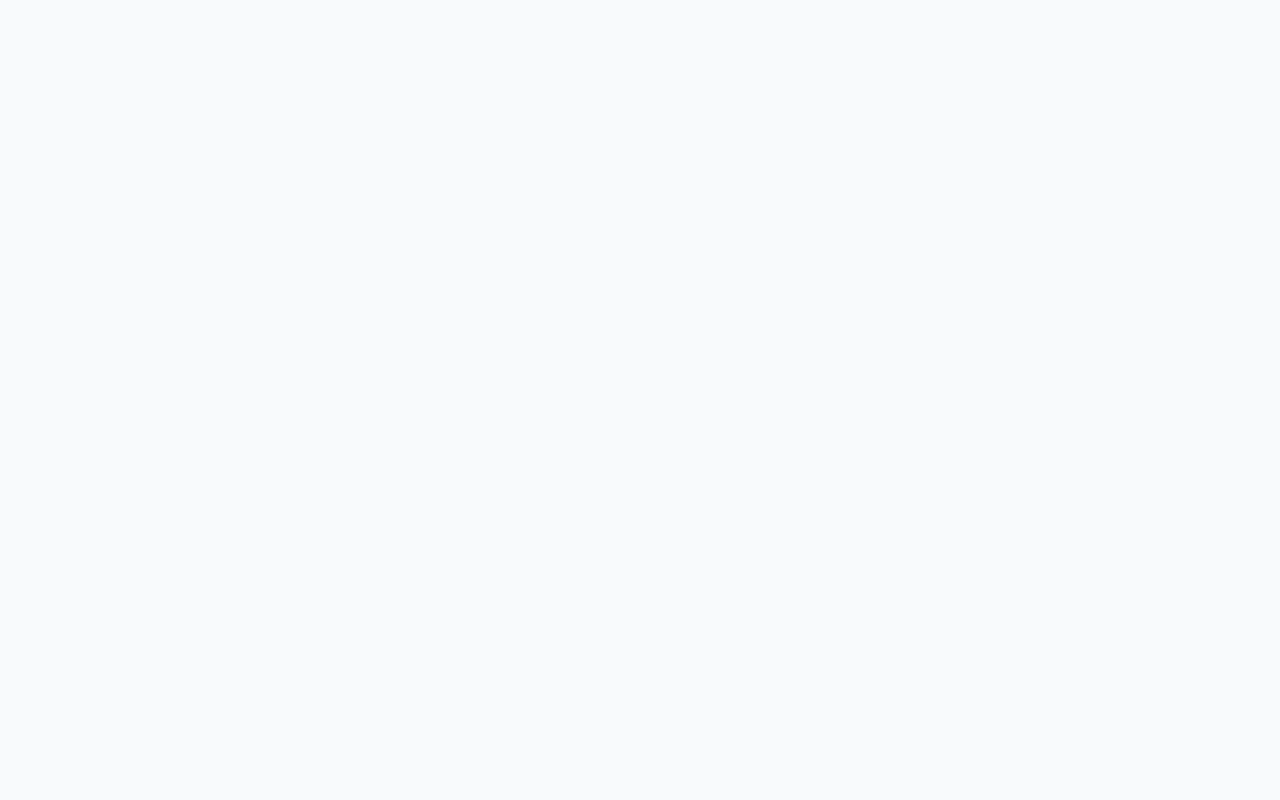
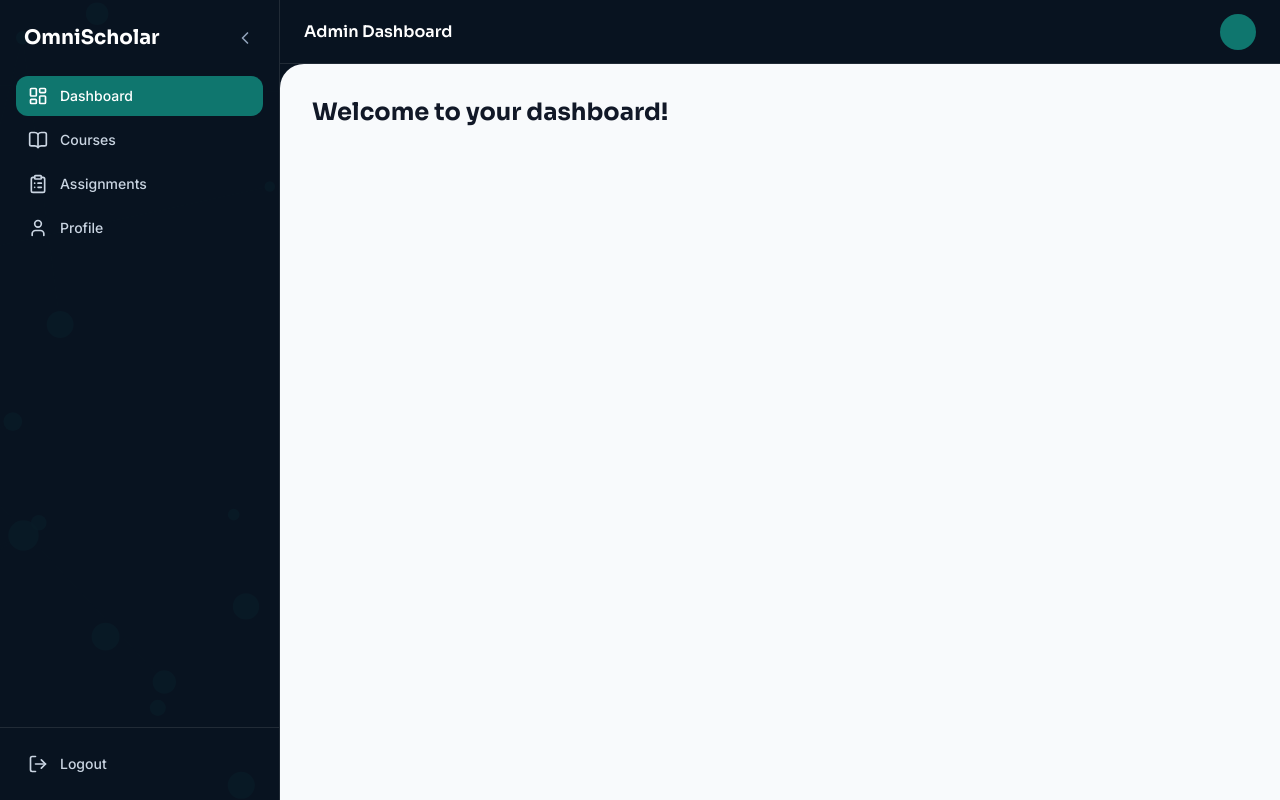
Before and after one commit to Sunita-lab/OmniScholar, a React (Vite) app in the folder frontend/: page /dashboard in a window 1280 px wide. Before the commit this address had no page. Built offline with nearby package versions, Linux system fonts and the light colour scheme; sample sign-in values are in the browser's storage.

Commit message:
feat: add protected routes and dashboard layout with sidebar

```diff
--- a/frontend/src/App.jsx
+++ b/frontend/src/App.jsx
@@ -1,7 +1,13 @@
 import { BrowserRouter, Routes, Route, Navigate } from 'react-router-dom';
 import { AuthProvider } from './context/AuthContext';
+import ProtectedRoute from './components/ProtectedRoute';
+import DashboardLayout from './components/DashboardLayout';
 import Login from './pages/Login';
 import Register from './pages/Register';
+
+function DashboardPlaceholder() {
+  return <h1 className="text-2xl font-bold text-text-primary">Welcome to your dashboard!</h1>;
+}
 
 function App() {
   return (
@@ -10,6 +16,16 @@ function App() {
         <Routes>
           <Route path="/login" element={<Login />} />
           <Route path="/register" element={<Register />} />
+          <Route
+            path="/dashboard"
+            element={
+              <ProtectedRoute>
+                <DashboardLayout>
+                  <DashboardPlaceholder />
+                </DashboardLayout>
+              </ProtectedRoute>
+            }
+          />
           <Route path="/" element={<Navigate to="/login" />} />
         </Routes>
       </BrowserRouter>
--- /dev/null
+++ b/frontend/src/components/DashboardLayout.jsx
@@ -0,0 +1,100 @@
+import { useState } from 'react';
+import { Link, useNavigate, useLocation } from 'react-router-dom';
+import { LayoutDashboard, BookOpen, ClipboardList, User, LogOut, Menu, ChevronLeft } from 'lucide-react';
+import ConstellationBackground from './ConstellationBackground';
+import { useAuth } from '../context/AuthContext';
+
+export default function DashboardLayout({ children }) {
+  const [collapsed, setCollapsed] = useState(false);
+  const { user, logout } = useAuth();
+  const navigate = useNavigate();
+  const location = useLocation();
+
+  const handleLogout = () => {
+    logout();
+    navigate('/login');
+  };
+
+  const navItems = [
+    { icon: LayoutDashboard, label: 'Dashboard', path: '/dashboard' },
+    { icon: BookOpen, label: 'Courses', path: '/courses' },
+    { icon: ClipboardList, label: 'Assignments', path: '/assignments' },
+    { icon: User, label: 'Profile', path: '/profile' },
+  ];
+
+  return (
+    <div className="min-h-screen flex bg-secondary">
+      {/* Sidebar */}
+      <aside
+        className={`${
+          collapsed ? 'w-20' : 'w-[280px]'
+        } bg-secondary border-r border-white/10 relative transition-all duration-200 flex flex-col`}
+      >
+        <div className="absolute inset-0 opacity-5 pointer-events-none">
+          <ConstellationBackground />
+        </div>
+
+        <div className="relative z-10 p-6 flex items-center justify-between">
+          {!collapsed && (
+            <h1 className="text-xl font-bold text-white">OmniScholar</h1>
+          )}
+          <button
+            onClick={() => setCollapsed(!collapsed)}
+            className="text-slate-400 hover:text-white transition-colors"
+          >
+            {collapsed ? <Menu size={20} /> : <ChevronLeft size={20} />}
+          </button>
+        </div>
+
+        <nav className="relative z-10 flex-1 px-4 space-y-1">
+          {navItems.map((item) => {
+            const isActive = location.pathname === item.path;
+            return (
+              <Link
+                key={item.path}
+                to={item.path}
+                className={`flex items-center gap-3 px-3 py-2.5 rounded-[12px] transition-colors ${
+                  isActive
+                    ? 'bg-primary text-white'
+                    : 'text-slate-300 hover:bg-white/5 hover:text-white'
+                }`}
+              >
+                <item.icon size={20} />
+                {!collapsed && <span className="text-sm font-medium">{item.label}</span>}
+              </Link>
+            );
+          })}
+        </nav>
+
+        <div className="relative z-10 p-4 border-t border-white/10">
+          <button
+            onClick={handleLogout}
+            className="flex items-center gap-3 px-3 py-2.5 rounded-[12px] text-slate-300 hover:bg-white/5 hover:text-white transition-colors w-full"
+          >
+            <LogOut size={20} />
+            {!collapsed && <span className="text-sm font-medium">Logout</span>}
+          </button>
+        </div>
+      </aside>
+
+      {/* Main Content */}
+      <div className="flex-1 flex flex-col">
+        {/* Topbar */}
+        <header className="h-16 bg-secondary border-b border-white/10 flex items-center justify-between px-6">
+          <h2 className="text-white font-semibold capitalize">{user?.role} Dashboard</h2>
+          <div className="flex items-center gap-3">
+            <span className="text-slate-300 text-sm">{user?.fullName}</span>
+            <div className="w-9 h-9 rounded-full bg-primary flex items-center justify-center text-white text-sm font-semibold">
+              {user?.fullName?.charAt(0)}
+            </div>
+          </div>
+        </header>
+
+        {/* Page Content */}
+        <main className="flex-1 bg-background rounded-tl-[24px] p-8 overflow-y-auto">
+          {children}
+        </main>
+      </div>
+    </div>
+  );
+}
--- /dev/null
+++ b/frontend/src/components/ProtectedRoute.jsx
@@ -0,0 +1,24 @@
+import { Navigate } from 'react-router-dom';
+import { useAuth } from '../context/AuthContext';
+
+export default function ProtectedRoute({ children, allowedRoles }) {
+  const { user, loading } = useAuth();
+
+  if (loading) {
+    return (
+      <div className="min-h-screen flex items-center justify-center bg-secondary">
+        <p className="text-white">Loading...</p>
+      </div>
+    );
+  }
+
+  if (!user) {
+    return <Navigate to="/login" />;
+  }
+
+  if (allowedRoles && !allowedRoles.includes(user.role)) {
+    return <Navigate to="/dashboard" />;
+  }
+
+  return children;
+}
```
